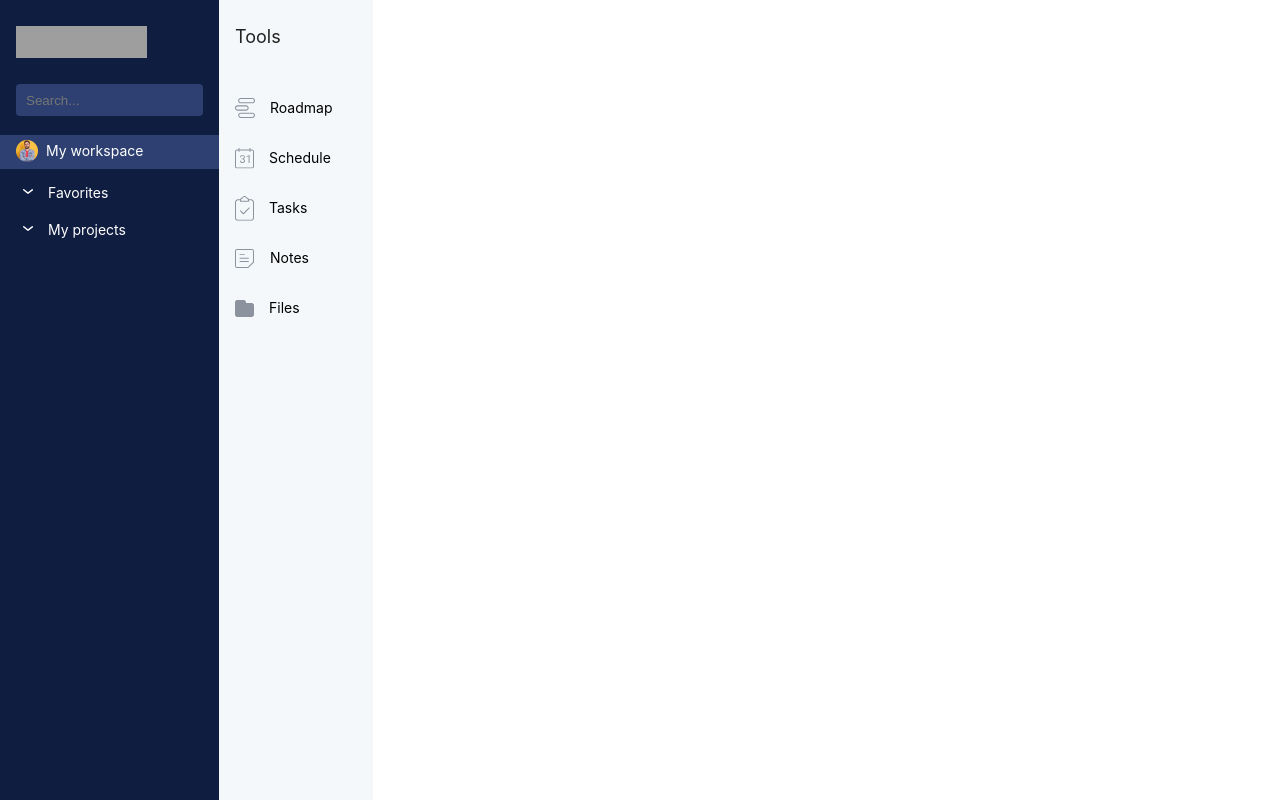
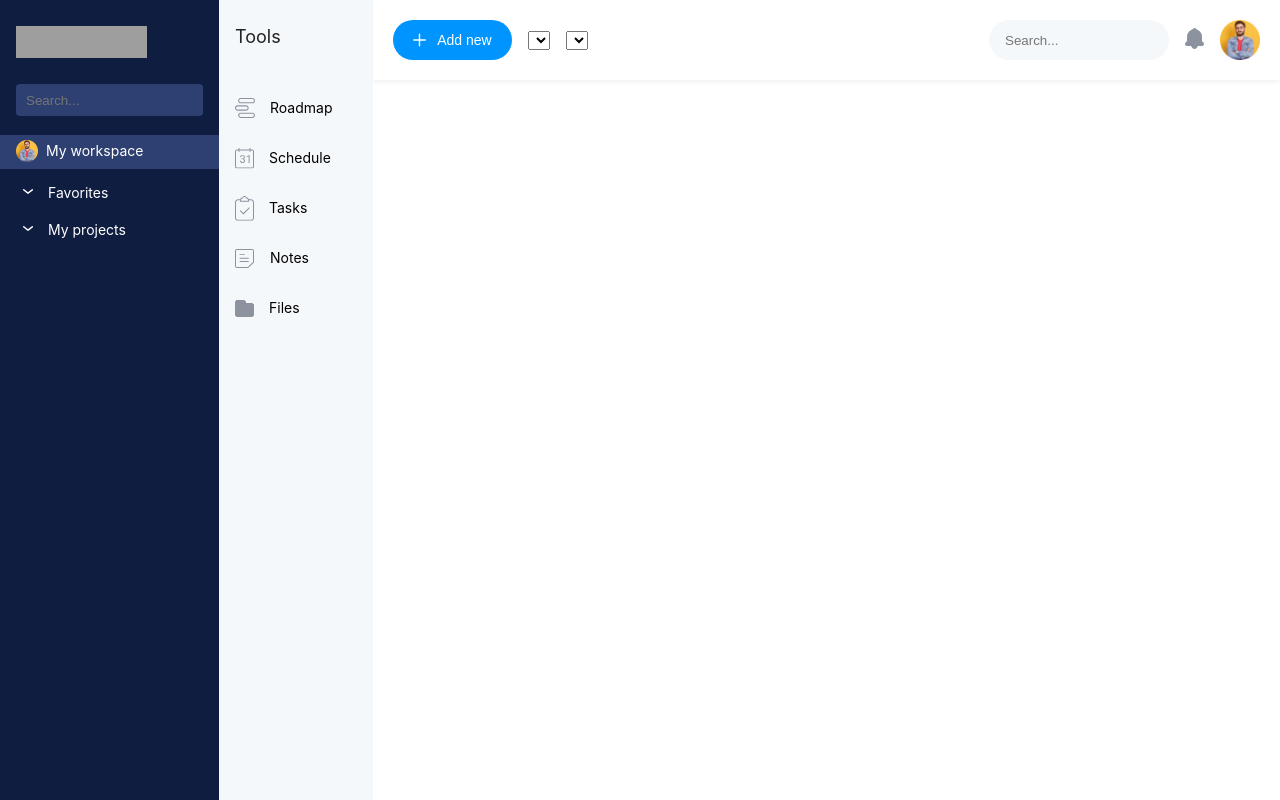
Before and after one commit to seliukov/bordio-test, a React (Create React App) app: page / in a window 1280 px wide. Built offline with nearby package versions, Linux system fonts and the light colour scheme; grey boxes are pictures that could not be loaded.

Commit message:
add header and Add button

```diff
--- a/src/components/BoardList.jsx
+++ b/src/components/BoardList.jsx
@@ -36,10 +36,7 @@ export const BoardList = () => {
     favorites: false,
   });
 
-  console.log('favorites, myProjects,', favorites, myProjects);
-
   const handleActiveBoard = (board) => {
-    console.log('board', board);
     setActiveBoard(board);
   };
 
--- /dev/null
+++ b/src/components/Header.jsx
@@ -0,0 +1,54 @@
+import styled from 'styled-components';
+
+import { colors } from '../constants/colors';
+import AppButton from './UI/AppButton';
+import AppImage from './UI/AppImage';
+import AppSearch from './UI/AppSearch';
+import AppSelect from './UI/AppSelect';
+import AppIcon from './UI/AppIcon';
+import PlusIcon from '../assets/images/ico_plus.svg';
+import Avatar from '../assets/images/avatar.png';
+import { ReactComponent as Bell } from '../assets/images/ico_bell.svg';
+
+const HeaderWrapper = styled.header`
+  position: absolute;
+  width: calc(100% - 373px);
+  height: 80px;
+  left: 373px;
+  padding: 20px;
+  display: flex;
+  justify-content: space-between;
+  align-items: center;
+  box-sizing: border-box;
+  background-color: ${colors.BASE_WHITE};
+  box-shadow: 0px 2px 4px #f0f1f2;
+`;
+
+const GroupWrapper = styled.div`
+  display: flex;
+  align-items: center;
+  gap: 16px;
+`;
+
+export const Header = () => {
+  const handleClick = () => {};
+
+  return (
+    <HeaderWrapper>
+      <GroupWrapper>
+        <AppButton title={'Add new'} icon={PlusIcon} onClick={handleClick} />
+        <AppSelect />
+        <AppSelect />
+      </GroupWrapper>
+      <GroupWrapper>
+        <AppSearch variant={'light'} />
+        <AppIcon>
+          <Bell fill={colors.ICON_COLOR} />
+        </AppIcon>
+        <AppImage image={Avatar} alt='avatar' width={40} height={40} />
+      </GroupWrapper>
+    </HeaderWrapper>
+  );
+};
+
+export default Header;
--- a/src/components/Sidebar.jsx
+++ b/src/components/Sidebar.jsx
@@ -24,7 +24,7 @@ const SearchWrapper = styled.div`
 export const Sidebar = () => {
   return (
     <Aside>
-      <AppImage image={Bordio} alt='logo' width={'131px'} height={'32px'} />
+      <AppImage image={Bordio} alt='logo' width={131} height={32} />
       <SearchWrapper>
         <AppSearch variant={'dark'} />
       </SearchWrapper>
--- a/src/components/ToolItem.jsx
+++ b/src/components/ToolItem.jsx
@@ -51,10 +51,7 @@ const ItemWrapper = styled.li`
 `;
 
 export const ToolItem = ({ tool, activeTool, handleActiveTool }) => {
-  console.log('activeTool', activeTool);
-
   const getItemIcon = ({ active }) => {
-    console.log('active', active);
     switch (tool.label) {
       case 'Roadmap':
         return <Roadmap fill={active ? colors.ACTIVE_COLOR : colors.ICON_COLOR} />;
@@ -71,8 +68,6 @@ export const ToolItem = ({ tool, activeTool, handleActiveTool }) => {
     }
   };
 
-  console.log('activeTool?.id === tool.id', activeTool?.id === tool.id);
-
   return (
     <ItemWrapper onClick={() => handleActiveTool(tool)} active={activeTool?.id === tool.id}>
       {getItemIcon({ active: activeTool?.id === tool.id })}
--- a/src/components/UI/AppButton.jsx
+++ b/src/components/UI/AppButton.jsx
@@ -1,9 +1,46 @@
 import styled from 'styled-components';
+import { colors } from '../../constants/colors';
 
-const Button = styled.button``;
+const Button = styled.button`
+  width: 119px;
+  height: 40px;
+  display: flex;
+  justify-content: center;
+  align-items: center;
+  padding: 8px 20px;
+  border-radius: 50px;
+  color: ${colors.BASE_WHITE};
+  font-weight: 400;
+  font-size: 14px;
+  line-height: 16px;
+  background: ${colors.BUTTON_COLOR};
+  cursor: pointer;
+`;
 
-export const AppButton = () => {
-  return <Button />;
+const ImageWrapper = styled.div`
+  display: flex;
+  align-items: center;
+  width: 24px;
+  height: 24px;
+`;
+
+export const AppButton = ({ title, icon, onClick }) => {
+  const handleClick = () => {
+    if (!!onClick) onClick();
+  };
+
+  return (
+    <>
+      <Button onClick={handleClick}>
+        {icon && (
+          <ImageWrapper>
+            <img src={icon} alt='plus icon' />
+          </ImageWrapper>
+        )}
+        {title}
+      </Button>
+    </>
+  );
 };
 
 export default AppButton;
--- a/src/components/UI/AppImage.jsx
+++ b/src/components/UI/AppImage.jsx
@@ -1,8 +1,10 @@
 import styled from 'styled-components';
 
 const ImageWrapper = styled.div`
-  width: ${(props) => props.width};
-  height: ${(props) => props.height};
+  width: ${(props) => `${props.width}px`};
+  height: ${(props) => `${props.height}px`};
+  max-width: 100%;
+  max-height: 100%;
 
   img {
     width: 100%;
--- a/src/components/WorkspaceItem.jsx
+++ b/src/components/WorkspaceItem.jsx
@@ -33,7 +33,7 @@ const ItemWrapper = styled.li`
 export const WorkspaceItem = ({ workspace, handleActiveBoard, activeBoard }) => {
   return (
     <ItemWrapper onClick={() => handleActiveBoard(workspace)} active={activeBoard.id === workspace.id}>
-      <AppImage image={workspace.avatar} alt='avatar' width={'22px'} height={'22px'} />
+      <AppImage image={workspace.avatar} alt='avatar' width={22} height={22} />
       <span>{workspace.label}</span>
     </ItemWrapper>
   );
--- a/src/index.css
+++ b/src/index.css
@@ -5,6 +5,11 @@ body {
     sans-serif;
   -webkit-font-smoothing: antialiased;
   -moz-osx-font-smoothing: grayscale;
+}
+
+button {
+  border: none;
+  outline: none;
 }
 
 ul {
--- a/src/layouts/MainLayout.jsx
+++ b/src/layouts/MainLayout.jsx
@@ -1,5 +1,6 @@
 import React from 'react';
 import styled from 'styled-components';
+import Header from '../components/Header';
 import Sidebar from '../components/Sidebar';
 import { ToolsBar } from '../components/ToolsBar';
 
@@ -10,6 +11,7 @@ export const MainLayout = ({ children }) => {
     <Layout>
       <Sidebar />
       <ToolsBar />
+      <Header />
       {children}
     </Layout>
   );
```
Also changed, not shown: src/assets/images/ico_plus.svg.
